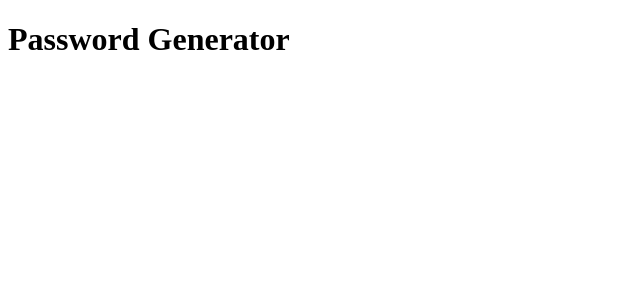
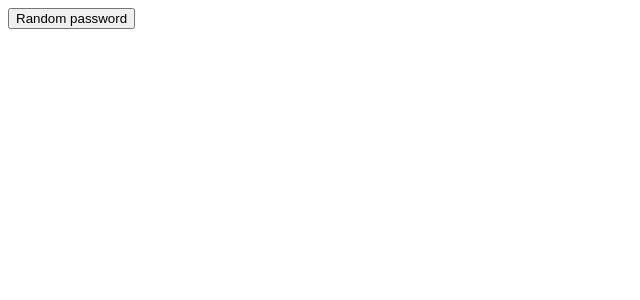
Before and after one commit to VHall1/password-generator, a React (Vite) app in the folder web.client/: page / in a window 1280 px wide. Shown: the top 300 px of the page, without its empty margins (0-640 px from the left). Built offline with nearby package versions, Linux system fonts and the light colour scheme.

Commit message:
update client to make api requests

```diff
--- a/web.client/src/app.tsx
+++ b/web.client/src/app.tsx
@@ -1,3 +1,22 @@
+import { useState } from "react";
+
+const API_URL = "http://localhost:8080";
+
 export function App() {
-  return <h1>Password Generator</h1>;
+  const [password, setPassword] = useState("");
+
+  const generatePassword = async () => {
+    const response = await fetch(
+      `${API_URL}/generate?sets=lowercase,uppercase,digits,special`
+    );
+    const data = await response.text();
+    setPassword(data);
+  };
+
+  return (
+    <>
+      <button onClick={generatePassword}>Random password</button>
+      {password && <p>Your new password is: {password}</p>}
+    </>
+  );
 }
```
Also changed, not shown: 1 other file (tests, documents, lock files or other folders).
